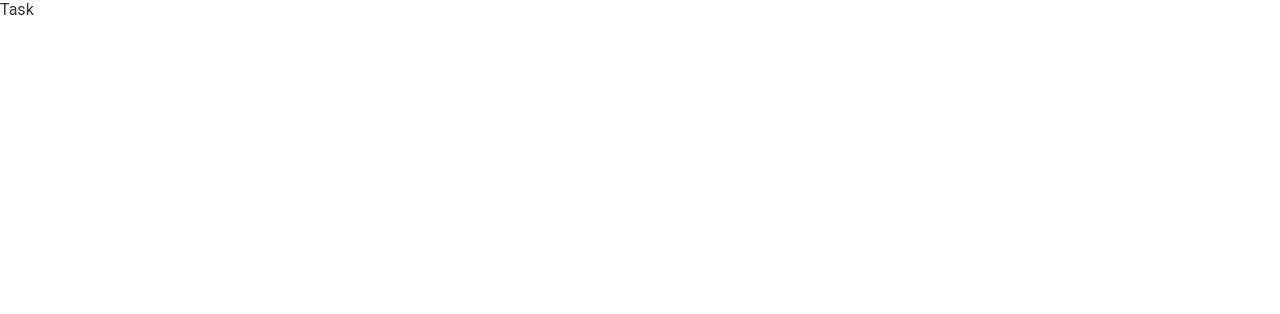
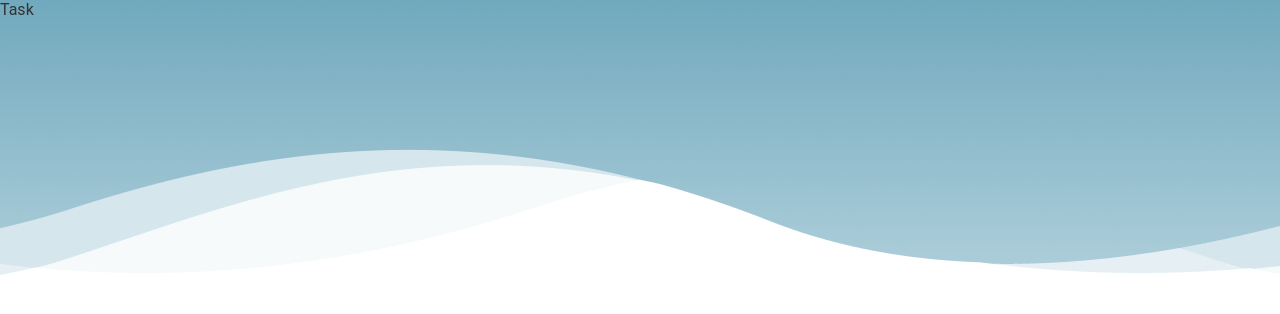
Before and after one commit to nihalkoprulu/task-management, a React (Create React App) app: page / in a window 1280 px wide. Shown: the top 314 px of the page. Built offline with nearby package versions, Linux system fonts and the light colour scheme.

Commit message:
styled app layout

```diff
--- a/src/App.tsx
+++ b/src/App.tsx
@@ -1,6 +1,6 @@
 import { Route, Routes } from "react-router";
 import routes from "routers/index.routes";
-import { AppWrapper } from "styled";
+import { AppBackground, AppContainer, AppWrapper } from "styled";
 require("assets/css/styles.css");
 
 const App = () => {
@@ -14,7 +14,10 @@ const App = () => {
     ));
   return (
     <AppWrapper data-testid="app-container">
-      <Routes>{renderRoutes()}</Routes>
+      <AppBackground></AppBackground>
+      <AppContainer>
+        <Routes>{renderRoutes()}</Routes>
+      </AppContainer>
     </AppWrapper>
   );
 };
--- a/src/styled.ts
+++ b/src/styled.ts
@@ -1,6 +1,25 @@
+import { themeColors } from 'assets/theme/style';
 import styled from 'styled-components';
+import backgroundImg from 'assets/images/background.png';
 
 export const AppWrapper = styled.div`
   display: flex;
   position: relative;
 `;
+
+export const AppContainer = styled.div`
+  display: flex;
+  flex-direction: column;
+  flex: 1;
+  z-index: 1;
+`;
+
+export const AppBackground = styled.div`
+  display: flex;
+  width: 100%;
+  height: 450px;
+  position: absolute;
+  top: 0;
+  left: 0;
+  background: ${themeColors.bg.body} url(${backgroundImg}) bottom no-repeat;
+`;
```
Also changed, not shown: src/assets/images/background.png (added).
